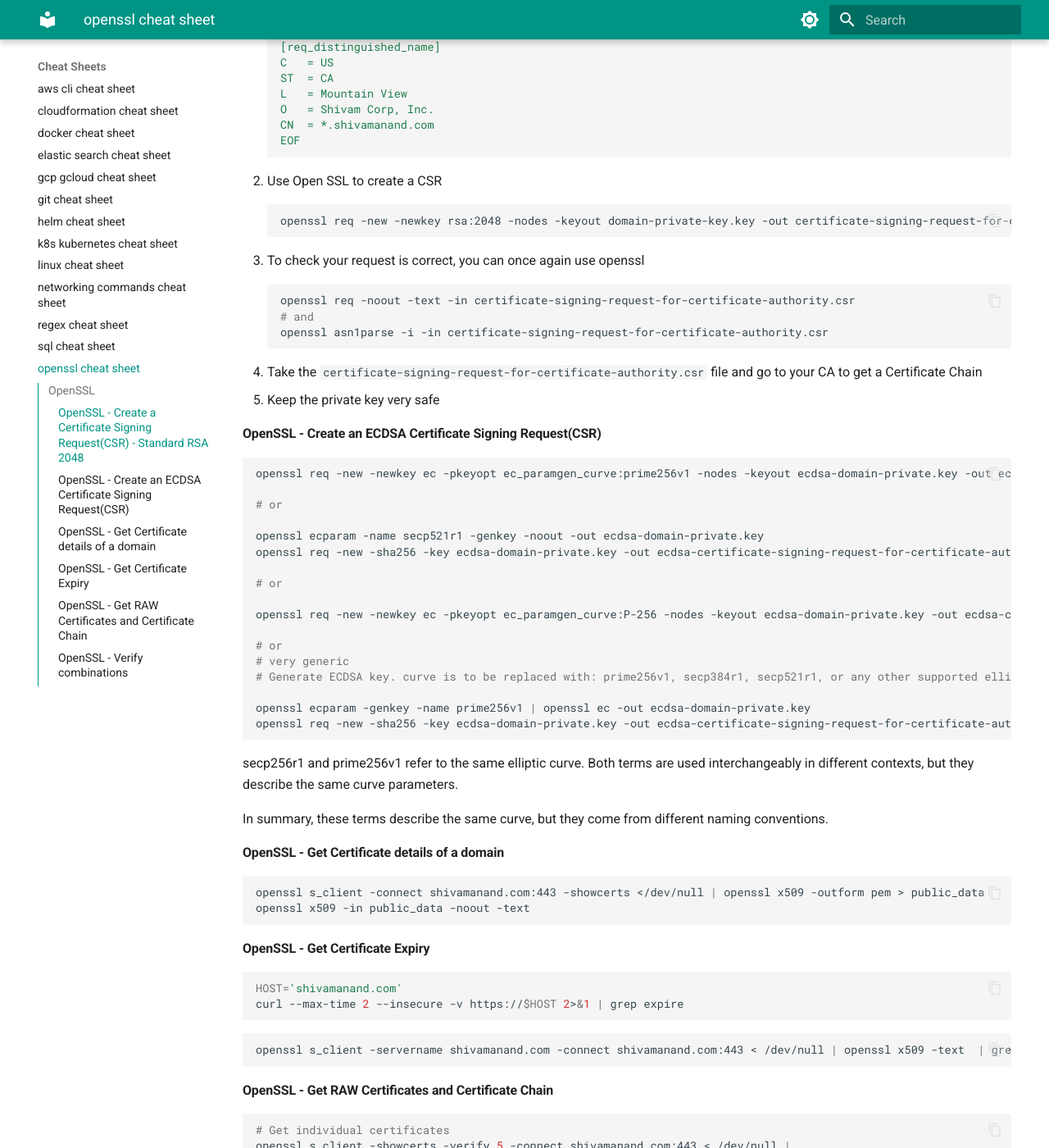
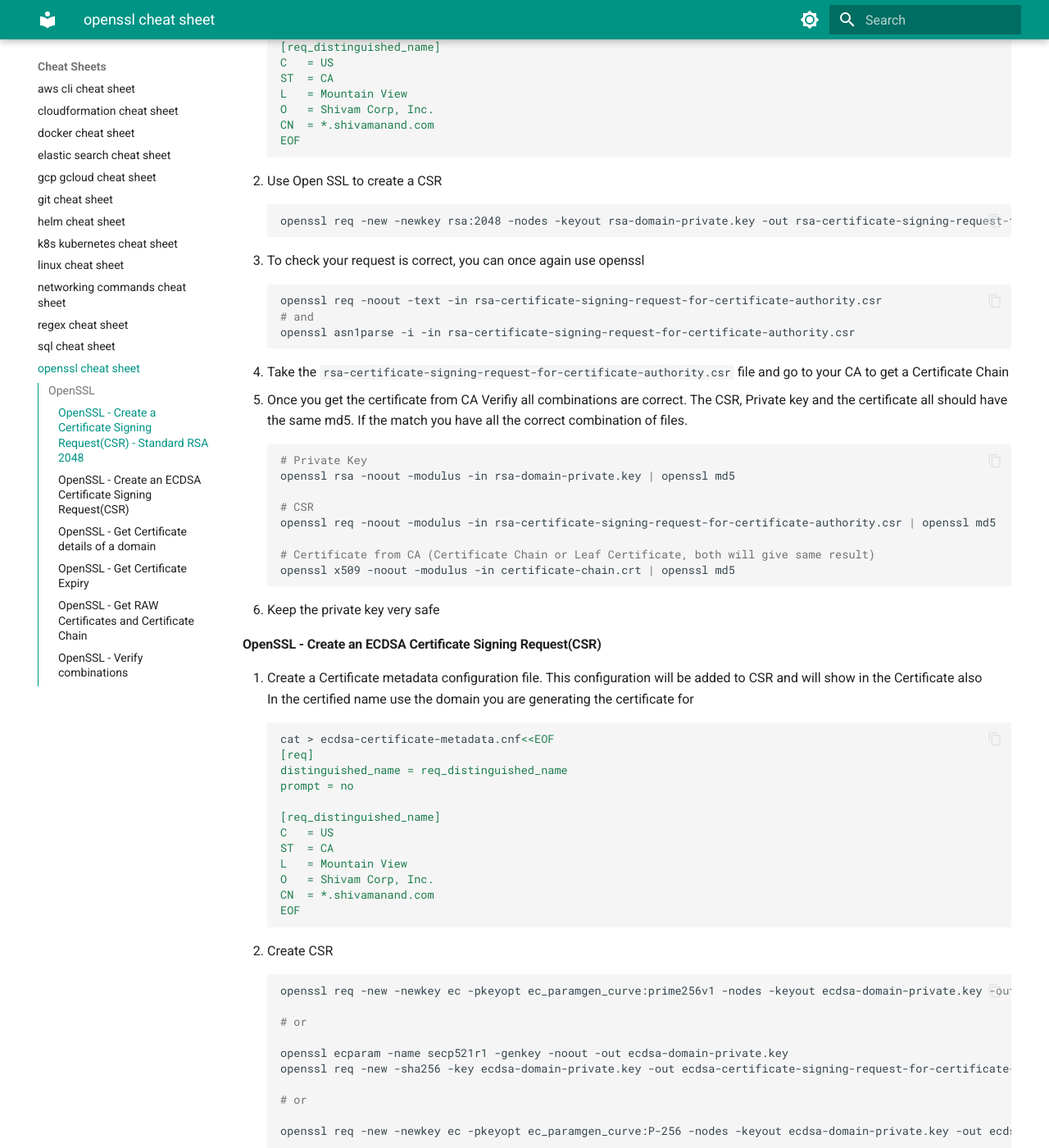
Before and after one commit to anandshivam44/Documentation, an MkDocs documentation site: the page built from docs/cheat-sheet-and-snippets/openssl-cheat-sheet.md, in a window 1280 px wide and 1400 px high, scrolled down 445 px. Shown: the whole window at 82% size. Built offline with MkDocs 1.6.1 and Material for MkDocs 9.7.7, drawn with Linux system fonts in a browser that asks for light colours; some of the changed text lies outside the part shown.

Commit message:
certificate relationship

````diff
--- a/docs/cheat-sheet-and-snippets/openssl-cheat-sheet.md
+++ b/docs/cheat-sheet-and-snippets/openssl-cheat-sheet.md
@@ -4,7 +4,7 @@
 1. Create a Certificate metadata configuration file. This configuration will be added to CSR and will show in the Certificate also
 In the certified name use the domain you are generating the certificate for
 ```bash
-cat > certificate-metadata.cnf<<EOF
+cat > rsa-certificate-metadata.cnf<<EOF
 [req]
 distinguished_name = req_distinguished_name
 prompt = no
@@ -19,46 +19,91 @@ EOF
 ```
 2. Use Open SSL to create a CSR
 ```bash
-openssl req -new -newkey rsa:2048 -nodes -keyout domain-private-key.key -out certificate-signing-request-for-certificate-authority.csr -config certificate-metadata.cnf
+openssl req -new -newkey rsa:2048 -nodes -keyout rsa-domain-private.key -out rsa-certificate-signing-request-for-certificate-authority.csr -config rsa-certificate-metadata.cnf
 ```
 3. To check your request is correct, you can once again use openssl
 ```bash
-openssl req -noout -text -in certificate-signing-request-for-certificate-authority.csr
+openssl req -noout -text -in rsa-certificate-signing-request-for-certificate-authority.csr
 # and
-openssl asn1parse -i -in certificate-signing-request-for-certificate-authority.csr
+openssl asn1parse -i -in rsa-certificate-signing-request-for-certificate-authority.csr
 ```
-3. Take the `certificate-signing-request-for-certificate-authority.csr ` file and go to your CA to get a Certificate Chain
-4. Keep the private key very safe
+4. Take the `rsa-certificate-signing-request-for-certificate-authority.csr ` file and go to your CA to get a Certificate Chain
+5. Once you get the certificate from CA Verifiy all combinations are correct. The CSR, Private key and the certificate all should have the same md5. If the match you have all the correct combination of files.
+```bash
+# Private Key
+openssl rsa -noout -modulus -in rsa-domain-private.key | openssl md5
+
+# CSR
+openssl req -noout -modulus -in rsa-certificate-signing-request-for-certificate-authority.csr | openssl md5
+
+# Certificate from CA (Certificate Chain or Leaf Certificate, both will give same result)
+openssl x509 -noout -modulus -in certificate-chain.crt | openssl md5
+```
+6. Keep the private key very safe
 
 #### OpenSSL - Create an ECDSA Certificate Signing Request(CSR)
+1. Create a Certificate metadata configuration file. This configuration will be added to CSR and will show in the Certificate also
+In the certified name use the domain you are generating the certificate for
 ```bash
-openssl req -new -newkey ec -pkeyopt ec_paramgen_curve:prime256v1 -nodes -keyout ecdsa-domain-private.key -out ecdsa-certificate-signing-request-for-certificate-authority.csr -config certificate-metadata.cnf
+cat > ecdsa-certificate-metadata.cnf<<EOF
+[req]
+distinguished_name = req_distinguished_name
+prompt = no
+
+[req_distinguished_name]
+C   = US
+ST  = CA
+L   = Mountain View
+O   = Shivam Corp, Inc.
+CN  = *.shivamanand.com
+EOF
+```
+2. Create CSR
+```bash
+openssl req -new -newkey ec -pkeyopt ec_paramgen_curve:prime256v1 -nodes -keyout ecdsa-domain-private.key -out ecdsa-certificate-signing-request-for-certificate-authority.csr -config ecdsa-certificate-metadata.cnf
 
 # or
 
 openssl ecparam -name secp521r1 -genkey -noout -out ecdsa-domain-private.key
-openssl req -new -sha256 -key ecdsa-domain-private.key -out ecdsa-certificate-signing-request-for-certificate-authority.csr -config certificate-metadata.cnf
+openssl req -new -sha256 -key ecdsa-domain-private.key -out ecdsa-certificate-signing-request-for-certificate-authority.csr -config ecdsa-certificate-metadata.cnf
 
 # or
 
-openssl req -new -newkey ec -pkeyopt ec_paramgen_curve:P-256 -nodes -keyout ecdsa-domain-private.key -out ecdsa-certificate-signing-request-for-certificate-authority.csr -config certificate-metadata.cnf
+openssl req -new -newkey ec -pkeyopt ec_paramgen_curve:P-256 -nodes -keyout ecdsa-domain-private.key -out ecdsa-certificate-signing-request-for-certificate-authority.csr -config ecdsa-certificate-metadata.cnf
 
 # or
 # very generic
 # Generate ECDSA key. curve is to be replaced with: prime256v1, secp384r1, secp521r1, or any other supported elliptic curve:
 
 openssl ecparam -genkey -name prime256v1 | openssl ec -out ecdsa-domain-private.key
-openssl req -new -sha256 -key ecdsa-domain-private.key -out ecdsa-certificate-signing-request-for-certificate-authority.csr -config certificate-metadata.cnf
+openssl req -new -sha256 -key ecdsa-domain-private.key -out ecdsa-certificate-signing-request-for-certificate-authority.csr -config ecdsa-certificate-metadata.cnf
 ```
 
 secp256r1 and prime256v1 refer to the same elliptic curve. Both terms are used interchangeably in different contexts, but they describe the same curve parameters.
 
 In summary, these terms describe the same curve, but they come from different naming conventions.
+3. To check your request is correct, you can once again use openssl
+```bash
+openssl req -noout -text -in ecdsa-certificate-signing-request-for-certificate-authority.csr
+# and
+openssl asn1parse -i -in ecdsa-certificate-signing-request-for-certificate-authority.csr
+```
+4. Take the `ecdsa-certificate-signing-request-for-certificate-authority.csr ` file and go to your CA to get a Certificate Chain
+5. Once you get the certificate from CA Verifiy all combinations are correct. The CSR, Private key and the certificate all should have the same md5. If the match you have all the correct combination of files.
+```bash
+# Private Key
+openssl ec -in ecdsa-domain-private.key -pubout | openssl md5
+
+# CSR
+openssl req -noout -modulus -in openssl req -in ecdsa-certificate-signing-request-for-certificate-authority.csr -noout -pubkey | openssl md5
+
+# Certificate from CA (Certificate Chain or Leaf Certificate, both will give same result)
+openssl x509 -in certificate-chain.crt -pubkey -noout | openssl md5
+```
 #### OpenSSL - Get Certificate details of a domain
 ```bash
 openssl s_client -connect shivamanand.com:443 -showcerts </dev/null | openssl x509 -outform pem > public_data
 openssl x509 -in public_data -noout -text
-
 ```
 #### OpenSSL - Get Certificate Expiry
 ```bash
@@ -96,6 +141,6 @@ openssl rsa -noout -modulus -in domain-private-key.key | openssl md5
 # CSR
 openssl req -noout -modulus -in certificate-signing-request-for-certificate-authority.csr | openssl md5
 
-# Certificate from CA
-openssl x509 -noout -modulus -in certificate.crt | openssl md5
+# Certificate from CA (Certificate Chain or Leaf Certificate, both will give same result)
+openssl x509 -noout -modulus -in certificate-chain.crt | openssl md5
 ```
````
